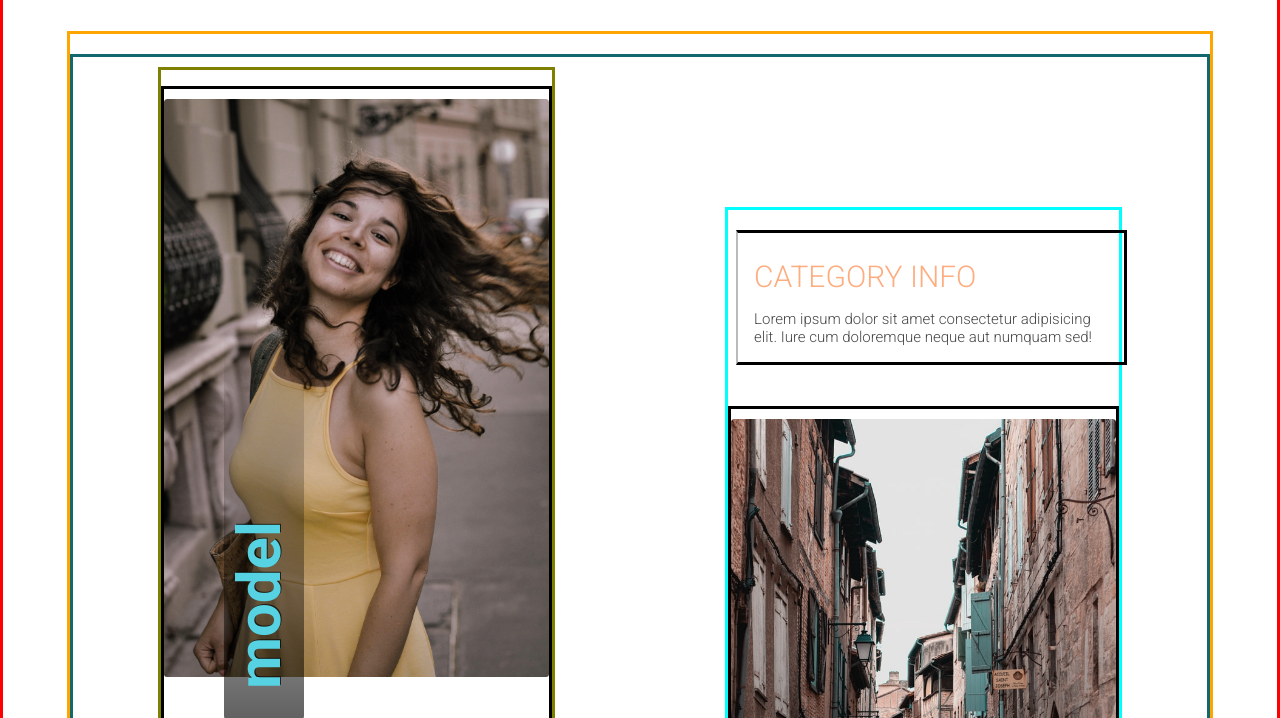
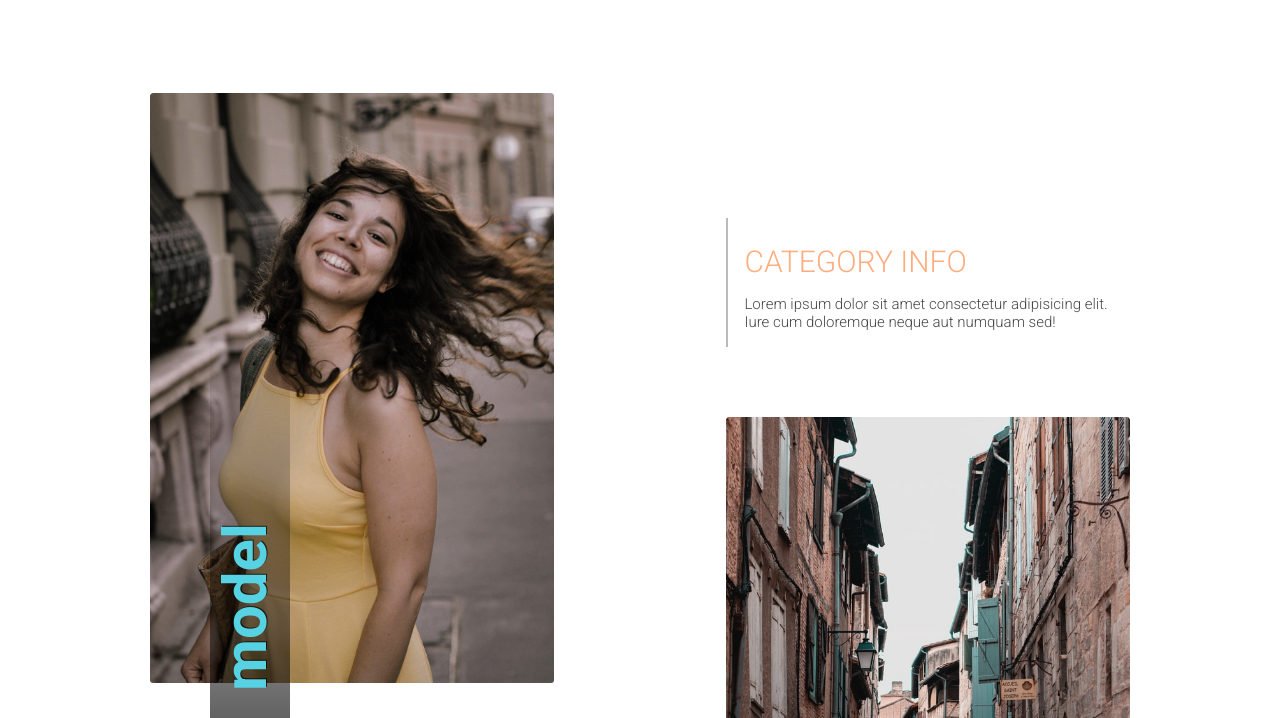
Before and after one commit to gaborio1/NZ-photo-v3, a plain HTML site: page index.html in a window 1280 px wide. Shown: the part 822-1540 px from the top of the page. Drawn offline with nearby package versions, Linux system fonts and the light colour scheme; a script that the page names is missing.

Commit message:
temp fix portrait img container height - MacBook

```diff
--- a/src/styles/home-large.css
+++ b/src/styles/home-large.css
@@ -467,19 +467,6 @@
   /* border: 3px solid orange; */
 }
 
-/* .title-div h2 {
-    color: rgba(255, 255, 255, 0.842);
-    color: #e1bc91cb;
-    color: #ffc786;
-    color: #fdae81;
-
-    font-size: 20px;
-    font-weight: 300;
-    text-transform: capitalize;
-    margin: 80px 0px 0px 0px;
-    letter-spacing: .4rem;
-} */
-
 .title-div__enzee-container {
   display: flex;
   width: fit-content;
@@ -628,7 +615,7 @@
   /* !!!!! THIS PREVENTS LANDING PAGE FROM BEING PUSHED SIDEWAYS WHEN CATEGORY DIVS X POSITION OVERFLOWS !!!!!   */
   overflow: hidden;
 
-  border: 3px solid red;
+  /* border: 3px solid red; */
 }
 
 .main-coloumn {
@@ -642,7 +629,7 @@
   justify-content: space-around;
   margin-top: 50px;
 
-  border: 3px solid orange;
+  /* border: 3px solid orange; */
 }
 
 .spacer-trigger {
@@ -715,13 +702,13 @@
   justify-content: space-around;
   margin: 20px;
 
-  border: 3px solid rgb(19, 104, 110);
+  /* border: 3px solid rgb(19, 104, 110); */
 }
 
 .portrait-column {
   /* !!!!!!!!!!!!!!!!!!!!!!!!!!!!!!!!!!!!!!!!!!!!!!!!!!!!!!!!!!!!!!!!!!!!!!!!!!! */
   width: 35%;
-  height: 900px;
+  height: 850px;
   /* height: 80%; */
 
   display: flex;
@@ -731,7 +718,7 @@
 
   margin: 10px 5px 150px 5px;
 
-  border: 3px solid olive;
+  /* border: 3px solid olive; */
 }
 
 /* .portrait-column--non-reverse {
@@ -742,7 +729,11 @@
   flex-direction: column-reverse;
   margin: 150px 5px 10px 5px;
 
-  border: 3px solid aqua;
+  /* border: 3px solid aqua; */
+}
+
+.portrait-column--reverse .portrait-text-container {
+  margin-bottom: 20px;
 }
 
 .portrait-img-container,
@@ -754,7 +745,15 @@
   width: 100%;
   max-width: 500px;
 
-  border: 3px solid black;
+  /* border: 3px solid black; */
+}
+
+/* !!!!!!!!!!!!!!!!!!!!!!!!!!!!!!!!!!!!!!!!!!!!!!!!!!!!!!!!!!!!!!!!!!!!!!!!!!! */
+/* TEMPORARY FIX, FIT CONTENT NOT WORKING */
+.portrait-img-container {
+  height: 73%;
+  /* height: fit-content; */
+  /* height: auto; */
 }
 
 p.category-info-text {
@@ -766,7 +765,6 @@
   text-align: left;
   border-left: 2px solid rgba(0, 0, 0, 0.272);
   padding: 1rem;
-  margin-left: 1rem;
 }
 
 /* FIRST 3 CATEGORIES */
@@ -808,7 +806,7 @@
   justify-content: space-around;
   margin: 75px;
   padding: 5%;
-  border: 3px solid rgb(59, 72, 190);
+  /* border: 3px solid rgb(59, 72, 190); */
 }
 
 .landscape-img-container {
@@ -816,7 +814,7 @@
 
   width: 60%;
   /* height: fit-content; */
-  border: 3px solid black;
+  /* border: 3px solid black; */
 }
 
 /* THIS INCLUDES IMAGE + INFO DIV */
@@ -833,14 +831,14 @@
   color: rgba(0, 0, 0, 0.724);
   border-left: 2px solid rgba(0, 0, 0, 0.279);
 
-  border: 3px solid black;
+  /* border: 3px solid black; */
 }
 
 img.landscape-style {
   width: 100%;
   /* width: var(--max-width); */
   border-radius: 3px;
-  border: 3px solid rgb(106, 235, 8);
+  /* border: 3px solid rgb(106, 235, 8); */
 }
 
 /* MOSAIC CONTAINER */
```
